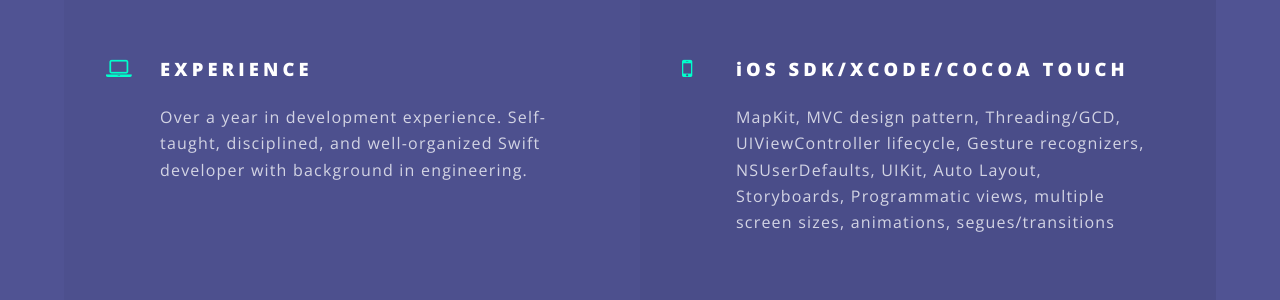
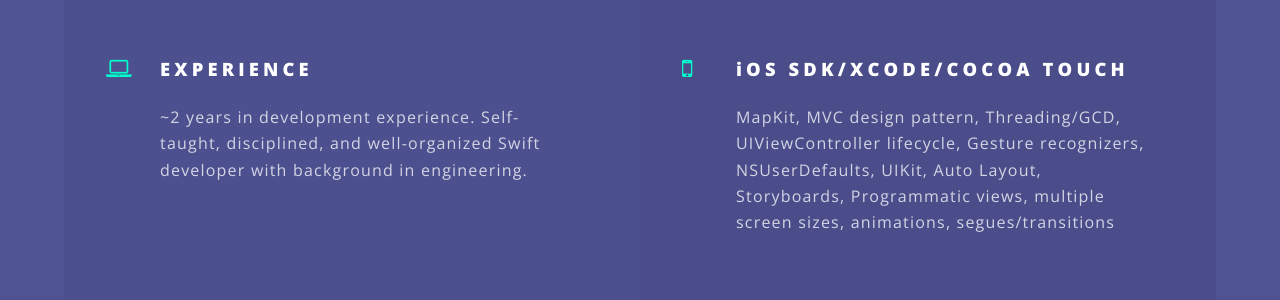
Before and after one commit to tophmatta1/tophmatta1.github.io, a Jekyll site: the page built from index.html, in a window 1280 px wide and 900 px high, scrolled down 2804 px. Shown: the part 154-454 px from the top of the window. Built offline with Jekyll 4.4.1, drawn with Linux system fonts in a browser that asks for light colours.

Commit message:
top contact button working, resume link est.

```diff
--- a/index.html
+++ b/index.html
@@ -7,7 +7,7 @@
 							<h2>{{ site.title }}</h2>
 							<p>{{ site.description | markdownify }}</p>
 							<ul class="actions">
-								<li><a href="#" class="button special">Contact</a></li>
+								<li><a href="mailto:toph.matta@gmail.com" class="button special">Contact</a></li>
 							</ul>
 						</div>
 						<a href="#one" class="more scrolly"></a>
@@ -61,12 +61,12 @@
 						<div class="inner">
 							<header class="major">
 								<h2>Key Qualifications</h2>
-								<p>The following is a brief overview of my skills. See my resume <a href="#">here</a>.</p>
+								<p>The following is a brief overview of my skills. See my resume <a href="TOPH MATTA_Resume_Web.pdf">here</a>.</p>
 							</header>
 							<ul class="features">
 								<li class="icon fa-laptop">
 									<h3>EXPERIENCE</h3>
-									<p>Over a year in development experience. Self-taught, disciplined, and well-organized Swift developer with background in engineering.</p>
+									<p>~2 years in development experience. Self-taught, disciplined, and well-organized Swift developer with background in engineering.</p>
 								</li>
 								<li class="icon fa-mobile">
 									<h3>iOS SDK/XCODE/COCOA TOUCH</h3>
```
Also changed, not shown: images/iRecycle1.jpg (added), images/iRecycle2.jpg (added), images/iRecycle3.jpg (added), 7 other files.
